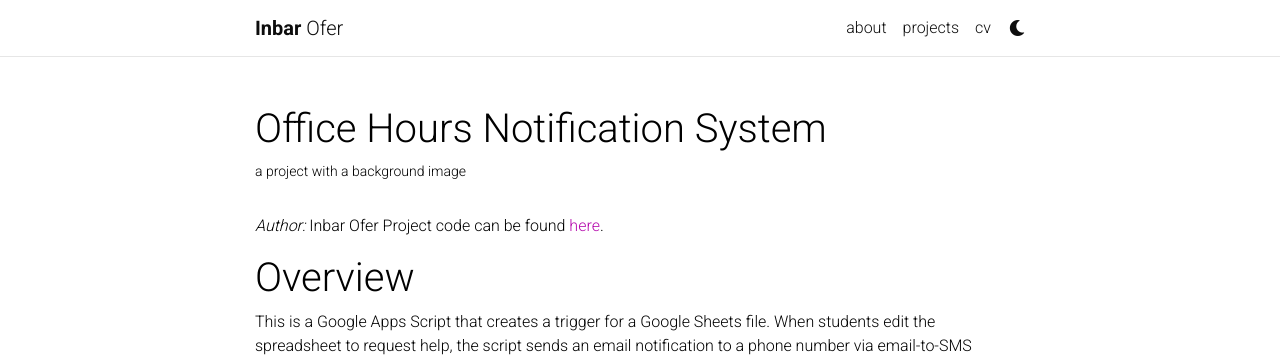
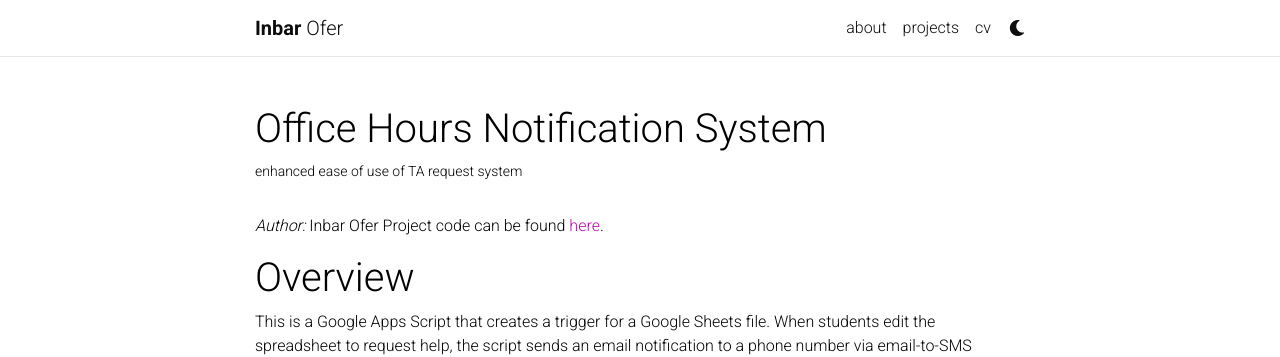
Before and after one commit to inbaro-neu/inbaro-neu.github.io, a Jekyll site: the page built from _projects/2_project.md, in a window 1280 px wide and 900 px high. Shown: the top 357 px of the window. Built offline with Jekyll 4.4.1, drawn with Linux system fonts in a browser that asks for light colours; comment, search, counter and statistics services are not loaded; a style sheet for code colours, icons or effects is not loaded.

Commit message:
updated project description

```diff
--- a/_projects/2_project.md
+++ b/_projects/2_project.md
@@ -1,7 +1,7 @@
 ---
 layout: page
 title: Office Hours Notification System
-description: a project with a background image
+description: enhanced ease of use of TA request system
 img: assets/img/oh_notif_screenshot.jpeg
 importance: 2
 category: fun
```
